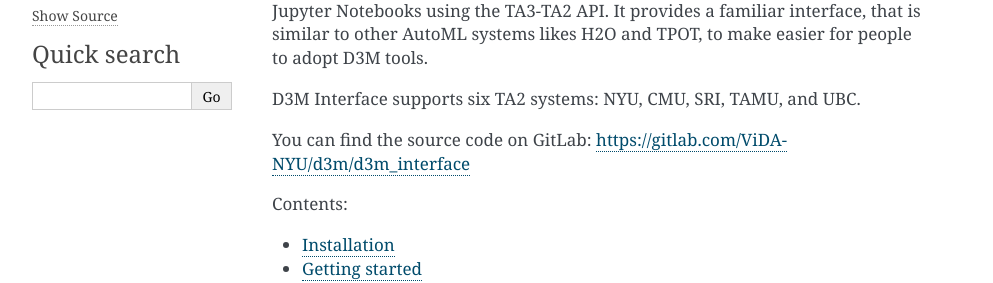
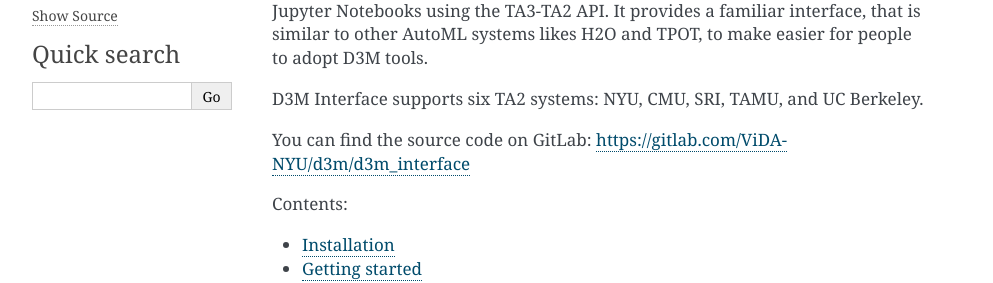
Before and after one commit to VIDA-NYU/d3m_interface, a Sphinx documentation site: the page built from docs/source/index.rst, in a window 1280 px wide. Shown: the part 208-491 px from the top of the page, without its empty margins (148-1141 px from the left). Built offline with Sphinx 7.4.7, drawn with Linux system fonts in a browser that asks for light colours.

Commit message:
Fixing name.

```diff
--- a/docs/source/index.rst
+++ b/docs/source/index.rst
@@ -8,7 +8,7 @@
 
 D3M Interface is a python library which enable data scientics to use D3M AutoML Systems. It contains an implementation to integrate D3M TA2 systems with Jupyter Notebooks using the TA3-TA2 API. It provides a familiar interface, that is similar to other AutoML systems likes H2O and TPOT, to make easier for people to adopt D3M tools.
 
-D3M Interface supports six TA2 systems: NYU, CMU, SRI, TAMU, and UBC.
+D3M Interface supports six TA2 systems: NYU, CMU, SRI, TAMU, and UC Berkeley.
 
 
 You can find the source code on GitLab: https://gitlab.com/ViDA-NYU/d3m/d3m_interface
```
